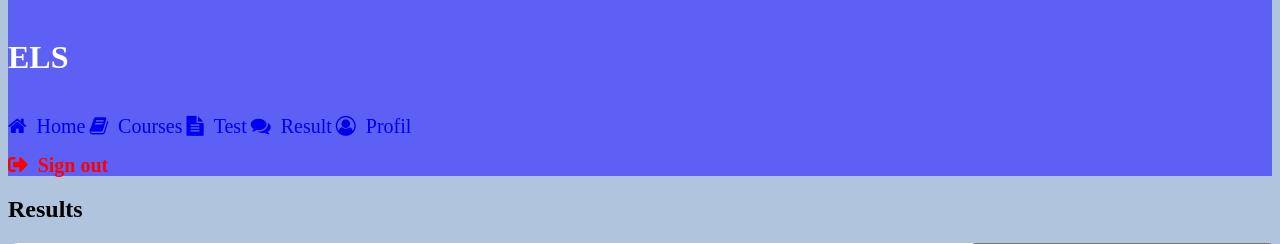
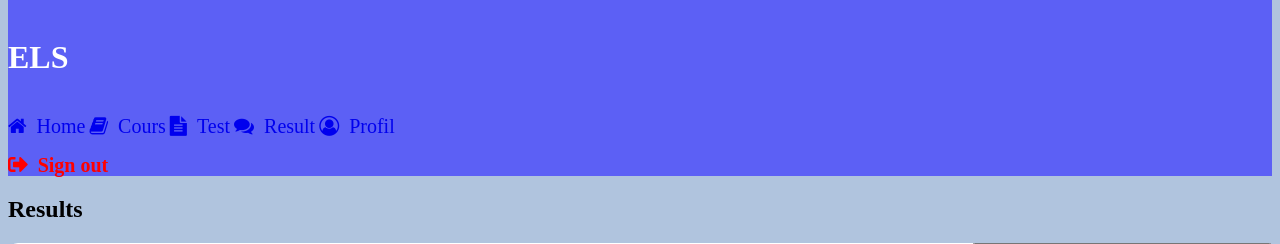
Before and after one commit to Fourou/RepoMine, a PHP site: page /note.php in a window 1280 px wide. Shown: the top 244 px of the page. Run offline with PHP 8.4, Linux system fonts and the light colour scheme; data that the repository does not hold is empty.

Commit message:
Update note.php

```diff
--- a/Teacher/note.php
+++ b/Teacher/note.php
@@ -77,7 +77,7 @@ td {
         <br>
         <div class="vertical-menu">
             <a href="teac.php"><i class="fa fa-home" style="font-size:20px"> &nbsp;Home</i></a>
-            <a href="myfilemgr/index.php"><i class="fa fa-book" style="font-size:20px"> &nbsp;Courses</i></a>
+            <a href="myfilemgr/index.php"><i class="fa fa-book" style="font-size:20px"> &nbsp;Cours</i></a>
             <a href="test/index.php"><i class="fa fa-file-text" style="font-size:20px"> &nbsp;Test</i></a>
             <a href="note.php" class="active" ><i class="fa fa-comments" style="font-size:20px"> &nbsp;Result</i></a>
             <a href="proT.php" ><i class="fa fa-user-circle-o" style="font-size:20px"> &nbsp;Profil</i></a>
```
